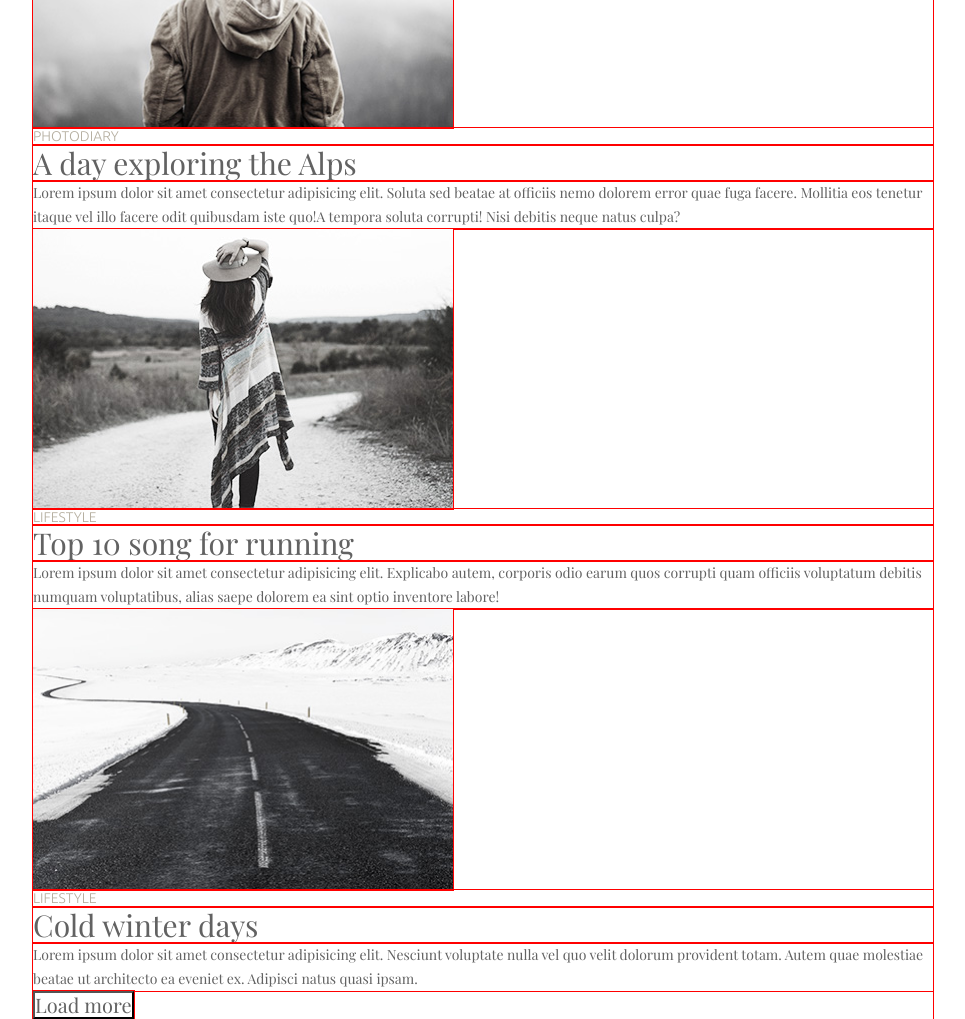
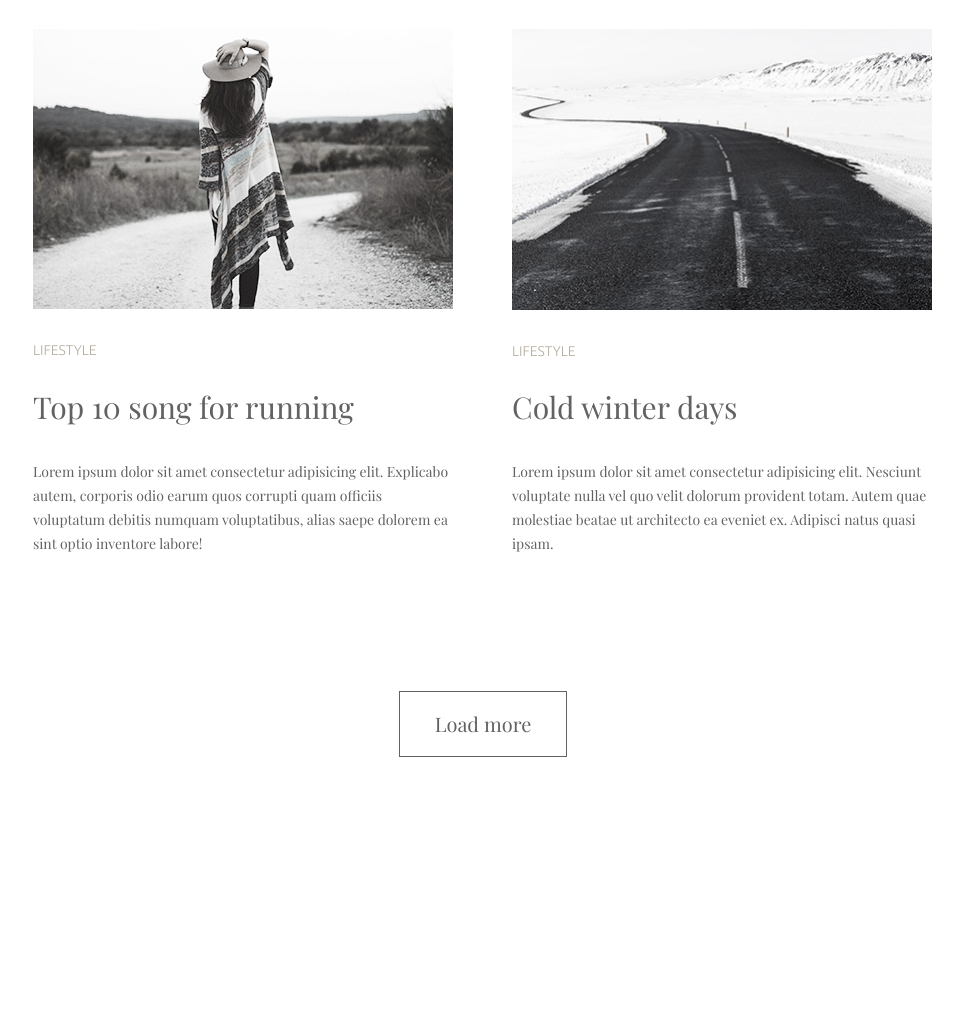
Before and after one commit to Davidass/goit-markup-hw-04-blog, a plain HTML site: page index.html in a window 1280 px wide. Shown: the part 1500-2519 px from the top of the page, without its empty margins (157-1122 px from the left). After the commit the page ends 2327 px from the top, so only its background shows below. Drawn offline with nearby package versions, Linux system fonts and the light colour scheme.

Commit message:
last stend

```diff
--- a/css/styles.css
+++ b/css/styles.css
@@ -1,6 +1,6 @@
-* {
+/* * {
   outline: 1px solid red;
-}
+} */
 
 *,
 *::before,
@@ -66,8 +66,7 @@ img {
   color: #03a9f4;
 }
 .section {
-  display: inline-flex;
-  flex-direction: row-reverse;
+  display: flex;
   flex-flow: wrap;
   justify-content: space-between;
 }
@@ -80,15 +79,41 @@ img {
   font-weight: 300;
   line-height: 1.2;
 }
+.content {
+  max-width: 421px;
+}
+
+.content .content-list__image {
+  margin-bottom: 33px;
+}
+
+.content .content-list__name {
+  margin-bottom: 30px;
+}
+
 .content .content-list__heading {
+  margin-bottom: 35px;
+}
+
+.content .content-list__about {
+  margin-bottom: 135px;
+}
+
+.content-list__heading {
   font-size: 30px;
   font-weight: 400;
   line-height: 1.2;
 }
 
 .download {
+  display: flex;
+  align-items: center;
   font-size: 20px;
   line-height: 24px;
   background-color: #ffffff;
   cursor: pointer;
+  margin: 0 auto;
+  padding: 20px 35px;
+  margin-bottom: 70px;
+  border: 1px solid #626262;
 }
--- a/index.html
+++ b/index.html
@@ -5,7 +5,7 @@
     <meta name="viewport" content="width=device-width, initial-scale=1.0" />
     <meta http-equiv="X-UA-Compatible" content="ie=edge" />
     <title>Module-04</title>
-    <link rel="stylesheet" href="./css/normalize.css">
+    <link rel="stylesheet" href="./css/normalize.css" />
     <link
       href="https://fonts.googleapis.com/css?family=Playfair+Display%7CUbuntu:300&display=swap"
       rel="stylesheet"
@@ -29,6 +29,7 @@
         <section class="section">
           <article class="content">
             <img
+              i
               class="content-list__image"
               src="./images/Foto-1.jpg"
               width="420"
```
